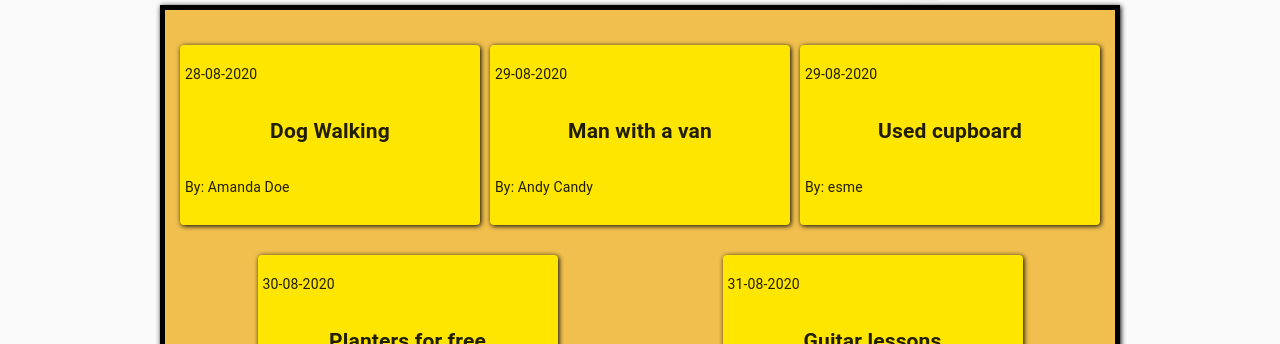
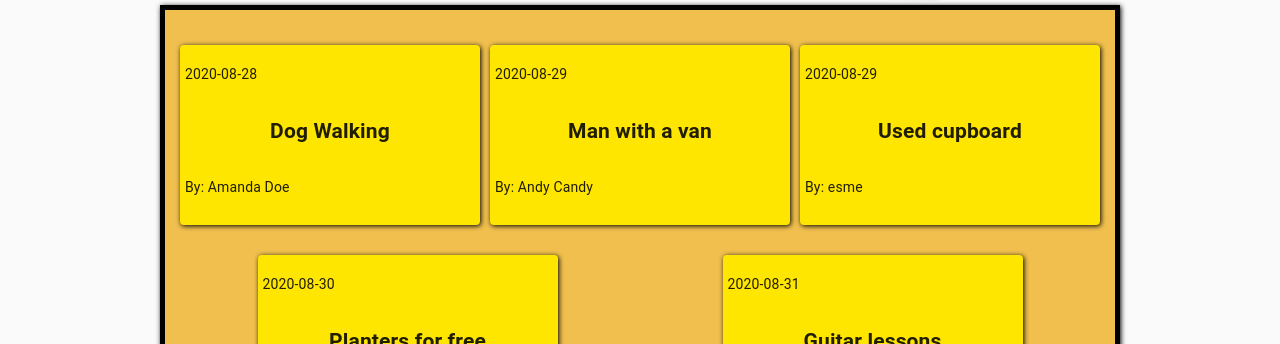
Before and after one commit to wnwarchdev/BulletinBoard, a React (Create React App) app: page / in a window 1280 px wide. Shown: the part 315-659 px from the top of the page. Built offline with nearby package versions, Linux system fonts and the light colour scheme.

Commit message:
Add datepicker to PostAdd and PostEdit components

```diff
--- a/src/components/views/PostAdd/PostAdd.js
+++ b/src/components/views/PostAdd/PostAdd.js
@@ -17,7 +17,8 @@ import { getUser } from '../../../redux/loginRedux.js';
 class Component extends React.Component {
 
   componentDidMount() {
-    this.setState({ created: 'sample-date' }); //add datepicker
+    const creationDate = new Date();
+    this.setState({ created: creationDate.toISOString().slice(0, 10) }); //add datepicker
     this.setState({ id: '6' }); //add uuidv4
   }
 
--- a/src/components/views/PostEdit/PostEdit.js
+++ b/src/components/views/PostEdit/PostEdit.js
@@ -18,7 +18,8 @@ import { getUser } from '../../../redux/loginRedux.js';
 class Component extends React.Component {
 
   componentDidMount() {
-    this.setState({ created: 'sample-date' }); //add datepicker
+    const creationDate = new Date();
+    this.setState({ created: creationDate.toISOString().slice(0, 10) });
     //this.setState({ id: 'sample-id' }); //add uuidv4
   }
 
--- a/src/redux/initialState.js
+++ b/src/redux/initialState.js
@@ -5,7 +5,7 @@ export const initialState = {
         id: '1',
         title: 'Dog Walking',
         text: 'Hi, I can offer an evening walk to your dog (Mon-Fri), or anytime during weekend. I can take up to 3 dogs at once. Price is per week, with one walk per day maximum. Cheers',
-        created: '28-08-2020',
+        created: '2020-08-28',
         author: 'Amanda Doe',
         price: 10,
         phone: '111-111-111',
@@ -17,7 +17,7 @@ export const initialState = {
         id: '2',
         title: 'Man with a van',
         text: 'Hello folks, I offer to help you with moving houses within area; I have a large van that should carry all your stuff at once. I can also provide help with moving furniture directly to the apartament, please contact me for more details. Hire is $20 + $3 per kilometer',
-        created: '29-08-2020',
+        created: '2020-08-29',
         author: 'Andy Candy',
         price: 20,
         phone: '222-222-222',
@@ -29,7 +29,7 @@ export const initialState = {
         id: '3',
         title: 'Used cupboard',
         text: 'Almost new white Ikea cupboard (over $50 at store!!!), up for grabs, collection only. Area of NW1-0DP',
-        created: '29-08-2020',
+        created: '2020-08-29',
         author: 'esme',
         price: 30,
         phone: '333-333-333',
@@ -41,7 +41,7 @@ export const initialState = {
         id: '4',
         title: 'Planters for free',
         text: '10+ various sized ceramic planters are looking for new garden, pickup anyday before 15',
-        created: '30-08-2020',
+        created: '2020-08-30',
         author: 'Granny Smith',
         price: 0,
         phone: '444-444-444',
@@ -53,7 +53,7 @@ export const initialState = {
         id: '5',
         title: 'Guitar lessons',
         text: 'Hola! I am happy to teach you guitar! Beginners and intermediate welcome; I can rent instrument free of charge. Lessons at your house! Any music style. Taught by professional. Price is per hour.',
-        created: '31-08-2020',
+        created: '2020-08-31',
         author: 'Fabrizio',
         price: 8,
         phone: '555-555-555',
```
